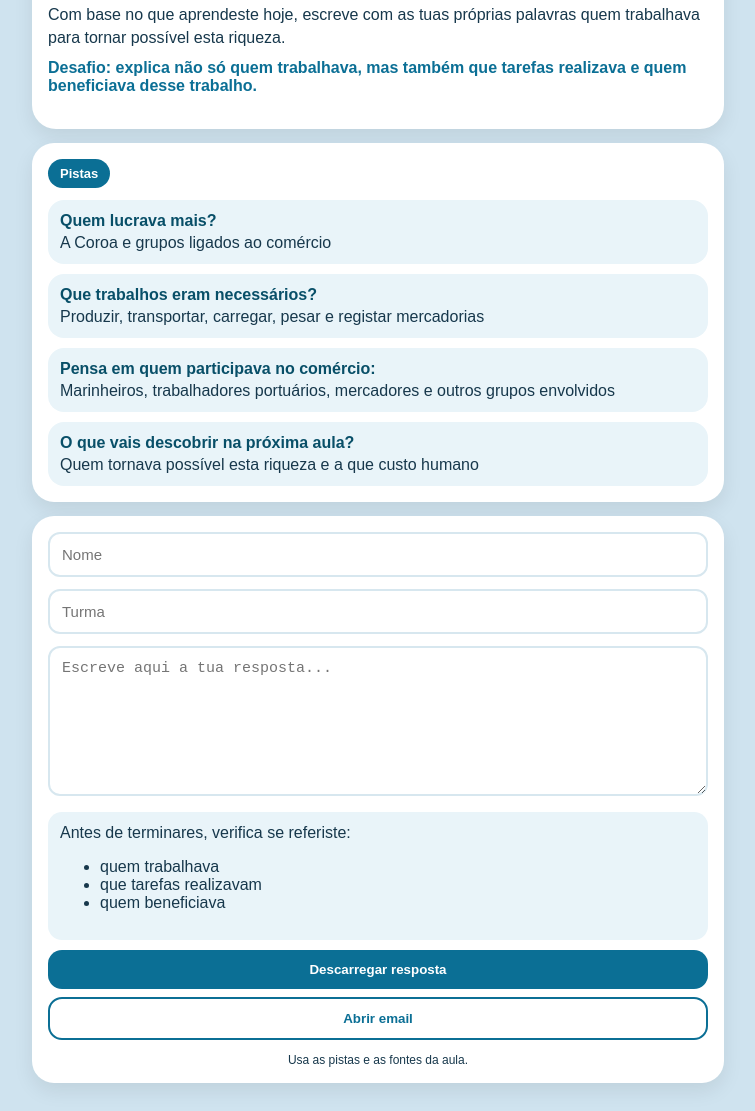
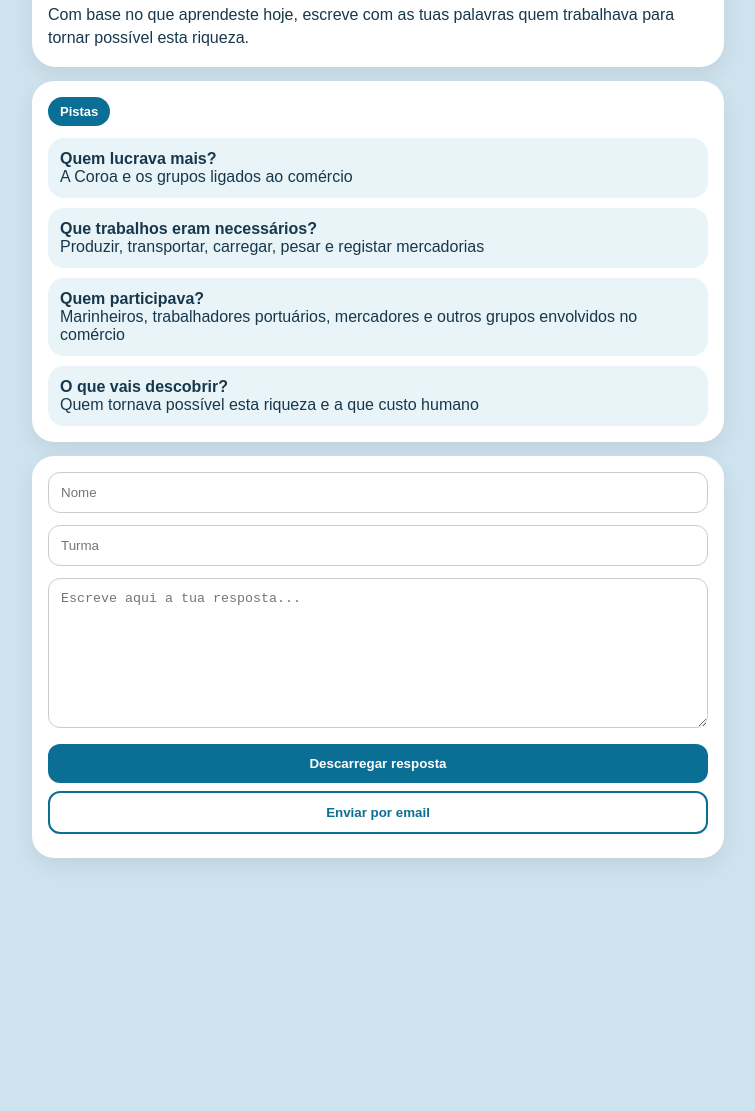
Before and after one commit to mbarbosa-flup/ADH_ROLEPLAY, a plain HTML site: page index.html in a window 1280 px wide. Shown: the part 105-1216 px from the top of the page, without its empty margins (262-1017 px from the left). After the commit the page ends 991 px from the top, so only its background shows below. Drawn offline with Linux system fonts and the light colour scheme.

Commit message:
Update index.html

```diff
--- a/index.html
+++ b/index.html
@@ -72,11 +72,6 @@
       border-radius:16px;
       padding:12px;
     }
-    .pista strong{
-      display:block;
-      margin-bottom:4px;
-      color:var(--primary-dark);
-    }
     .field{
       margin-bottom:12px;
     }
@@ -84,15 +79,10 @@
       width:100%;
       padding:12px;
       border-radius:12px;
-      border:2px solid var(--line);
-      font-size:15px;
+      border:1px solid #ccc;
     }
-    textarea{min-height:150px;}
-    .check{
-      background:var(--soft);
-      border-radius:14px;
-      padding:12px;
-      margin-top:10px;
+    textarea{
+      min-height:150px;
     }
     .actions{
       margin-top:10px;
@@ -100,60 +90,55 @@
     .btn{
       width:100%;
       padding:12px;
-      border-radius:14px;
       border:none;
+      border-radius:12px;
       margin-bottom:8px;
-      font-weight:700;
       cursor:pointer;
+      font-weight:bold;
     }
-    .primary{background:var(--primary);color:#fff;}
-    .secondary{background:#fff;border:2px solid var(--primary);color:var(--primary);}
-    .small{font-size:12px;text-align:center;margin-top:5px;}
-    .ok{display:none;color:green;margin-top:5px;}
+    .primary{background:#0b6f95;color:white;}
+    .secondary{background:white;border:2px solid #0b6f95;color:#0b6f95;}
   </style>
 </head>
 
 <body>
+
 <div class="wrap">
 
-<section class="hero">
+<div class="hero">
 <h1>Quem trabalhava para tornar possível a riqueza do comércio ultramarino português?</h1>
-  <p class="intro">
-    Com base no que aprendeste hoje, escreve com as tuas próprias palavras quem trabalhava para tornar possível esta riqueza.
-  </p>
+<p class="intro">Com base no que aprendeste hoje, escreve com as tuas palavras quem trabalhava para tornar possível esta riqueza.</p>
+</div>
 
-  <p style="margin-top:10px; font-weight:700; color:#0b6f95;">
-    Desafio: explica não só quem trabalhava, mas também que tarefas realizava e quem beneficiava desse trabalho.
-  </p>
-</section>
-
-<section class="card">
+<div class="card">
 <div class="tag">Pistas</div>
 
 <div class="pistas">
+
 <div class="pista">
-      <strong>Quem lucrava mais?</strong>
-      <span>A Coroa e grupos ligados ao comércio</span>
+<strong>Quem lucrava mais?</strong><br>
+A Coroa e os grupos ligados ao comércio
 </div>
 
 <div class="pista">
-      <strong>Que trabalhos eram necessários?</strong>
-      <span>Produzir, transportar, carregar, pesar e registar mercadorias</span>
+<strong>Que trabalhos eram necessários?</strong><br>
+Produzir, transportar, carregar, pesar e registar mercadorias
 </div>
 
 <div class="pista">
-      <strong>Pensa em quem participava no comércio:</strong>
-      <span>Marinheiros, trabalhadores portuários, mercadores e outros grupos envolvidos</span>
+<strong>Quem participava?</strong><br>
+Marinheiros, trabalhadores portuários, mercadores e outros grupos envolvidos no comércio
 </div>
 
 <div class="pista">
-      <strong>O que vais descobrir na próxima aula?</strong>
-      <span>Quem tornava possível esta riqueza e a que custo humano</span>
+<strong>O que vais descobrir?</strong><br>
+Quem tornava possível esta riqueza e a que custo humano
+</div>
+
 </div>
 </div>
-</section>
 
-<section class="card">
+<div class="card">
 
 <div class="field">
 <input id="nome" placeholder="Nome">
@@ -164,51 +149,34 @@
 </div>
 
 <div class="field">
-<textarea id="sintese" placeholder="Escreve aqui a tua resposta..."></textarea>
-</div>
-
-<div class="check">
-Antes de terminares, verifica se referiste:
-<ul>
-<li>quem trabalhava</li>
-<li>que tarefas realizavam</li>
-<li>quem beneficiava</li>
-</ul>
+<textarea id="texto" placeholder="Escreve aqui a tua resposta..."></textarea>
 </div>
 
 <div class="actions">
-<button class="btn primary" id="downloadBtn">Descarregar resposta</button>
-<button class="btn secondary" id="emailBtn">Abrir email</button>
-<div class="small">Usa as pistas e as fontes da aula.</div>
-<div class="ok" id="okBox">Guardado!</div>
+<button class="btn primary" onclick="download()">Descarregar resposta</button>
+<button class="btn secondary" onclick="email()">Enviar por email</button>
 </div>
 
-</section>
+</div>
 
 </div>
 
 <script>
 
-const nome=document.getElementById('nome');
-const turma=document.getElementById('turma');
-const sintese=document.getElementById('sintese');
-const okBox=document.getElementById('okBox');
+function download(){
+  let nome=document.getElementById("nome").value;
+  let texto=document.getElementById("texto").value;
 
-function buildText(){
- return nome.value+"\n"+turma.value+"\n\n"+sintese.value;
-}
-
-document.getElementById('downloadBtn').onclick=()=>{
- let blob=new Blob([buildText()],{type:'text/plain'});
- let a=document.createElement('a');
+  let blob=new Blob([nome+"\n\n"+texto],{type:"text/plain"});
+  let a=document.createElement("a");
   a.href=URL.createObjectURL(blob);
   a.download="tpc.txt";
   a.click();
- okBox.style.display='block';
 }
 
-document.getElementById('emailBtn').onclick=()=>{
- window.location.href="mailto:up202510257@up.pt?subject=TPC&body="+encodeURIComponent(buildText());
+function email(){
+  let texto=document.getElementById("texto").value;
+  window.location.href="mailto:up202510257@up.pt?subject=TPC&body="+encodeURIComponent(texto);
 }
 
 </script>
```
Lines whose indentation alone changed are shown as unchanged.
